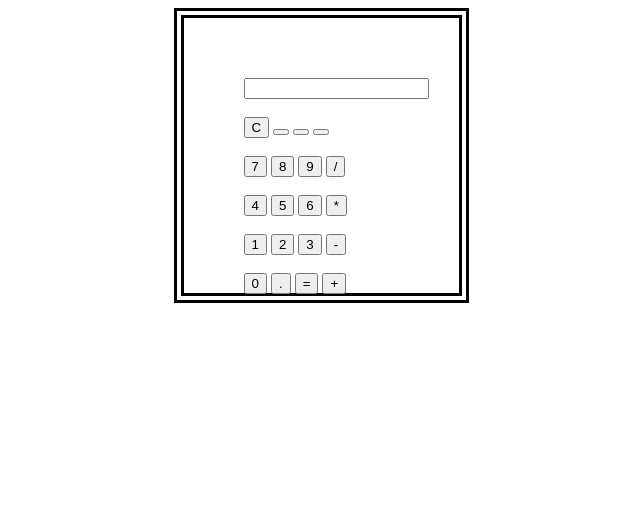
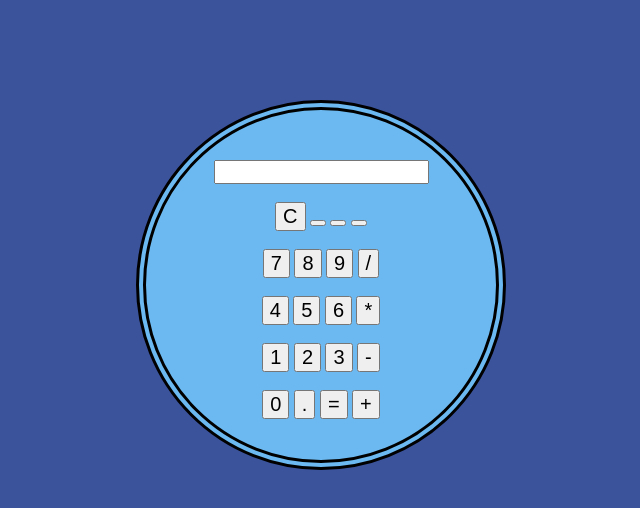
Before and after one commit to AustinJuliusKim/Calculator, a plain HTML site: page index.html in a window 1280 px wide. Shown: the whole page, without its empty margins (319-959 px from the left). Drawn offline with Linux system fonts and the light colour scheme.

Commit message:
bubble themed

```diff
--- a/css/style.css
+++ b/css/style.css
@@ -0,0 +1,17 @@
+.container {
+	background-color: #6BB9F0;
+	margin: 100px auto;
+	max-width: 100%;
+	max-height: 100%;
+	border-radius: 100%;
+	text-align: center;
+
+}
+
+button {
+	font-size: 20px;
+}
+
+body {
+	background-color: #3A539B;
+}
--- a/index.html
+++ b/index.html
@@ -1,12 +1,12 @@
 <!DOCTYPE html>
 <html>
 <head>
-	<title></title>
-	<style type="text/css" href="css/normalize.css"></style>
-	<style type="text/css" href="css/style.css"></style>
+	<title>Calculator</title>
+	<link rel="stylesheet" type="text/css" href="css/normalize.css"></link>
+	<link rel="stylesheet" type="text/css" href="css/style.css"></link>
 </head>
 <body>
-	<div class="container" style="border: 10px black double; padding : 60px; margin: 0 auto; width: 155px; height: 155px">
+	<div class="container" style="border: 10px black double; padding : 50px; width: 250px; height: 250px">
 		<input id="input" type = "text"><br><br>
 		<div>
 			<button id="clear" type = "button">C</button>
```
